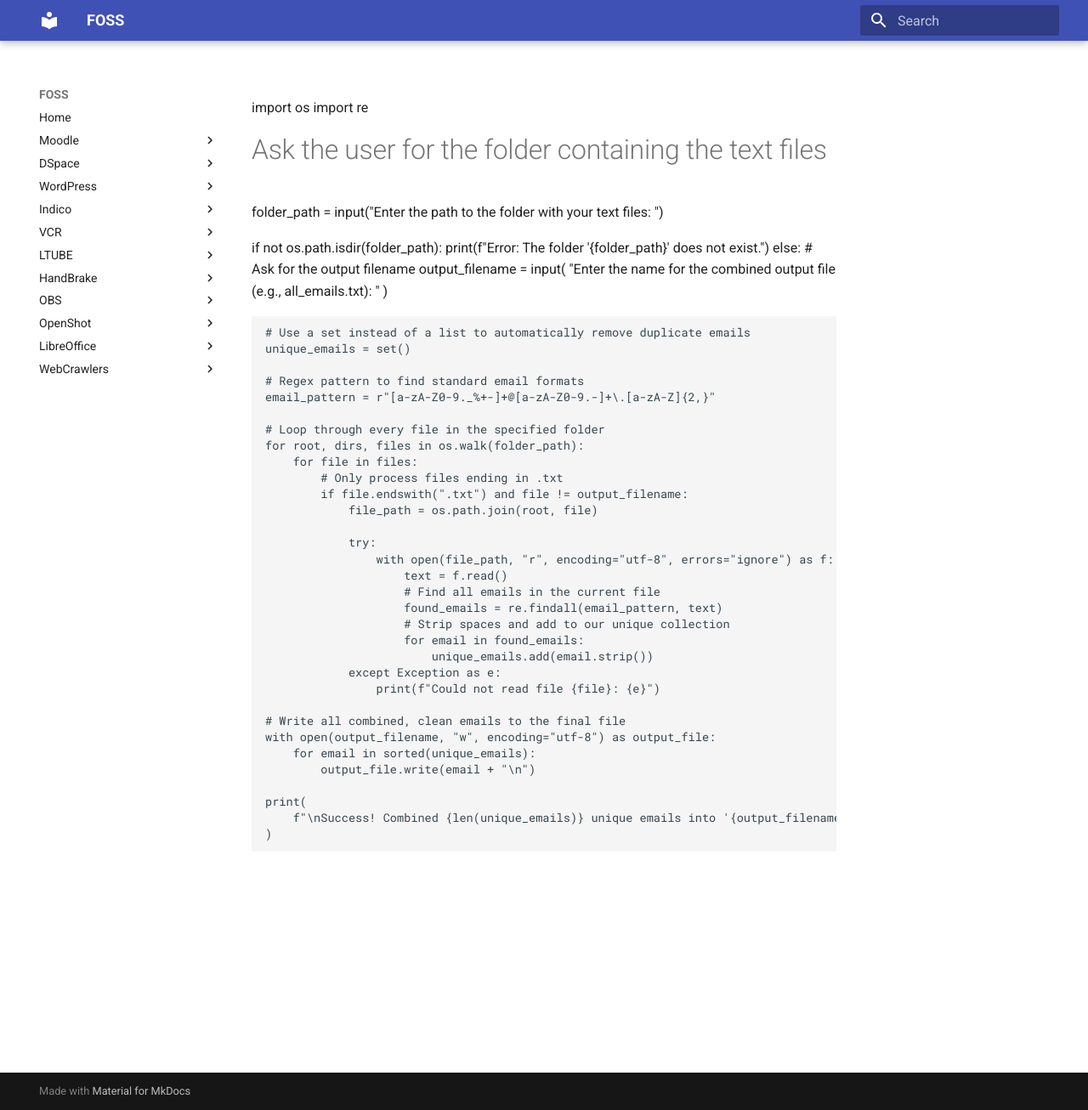
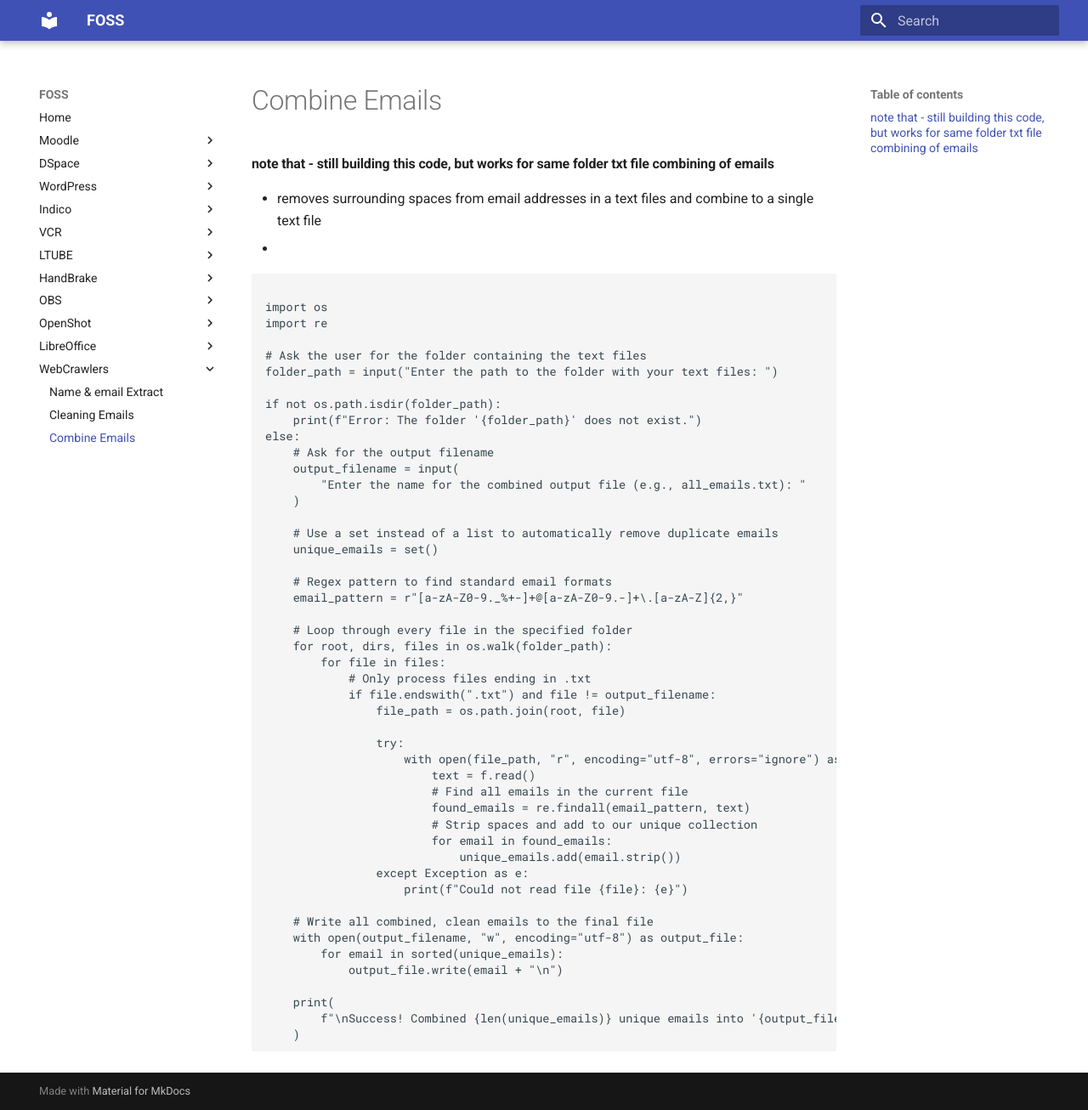
Before and after one commit to LEARN-LK/FOSS-LABWORK-HOST, an MkDocs documentation site: the page built from docs/webcrawlers/combine.md, in a window 1280 px wide and 1306 px high. Shown: the whole window at 85% size. Built offline with MkDocs 1.6.1 and Material for MkDocs 9.7.7, drawn with Linux system fonts in a browser that asks for light colours.

Commit message:
linked to main menu

````diff
--- a/docs/webcrawlers/combine.md
+++ b/docs/webcrawlers/combine.md
@@ -1,3 +1,9 @@
+#### note that - still building this code, but works for same folder txt file combining of emails
+
+  * removes surrounding spaces from email addresses in a text files and combine to a single text file
+  *
+```python
+
 import os
 import re
 
@@ -44,3 +50,4 @@ else:
     print(
         f"\nSuccess! Combined {len(unique_emails)} unique emails into '{output_filename}'."
     )
+```
--- a/mkdocs.yml
+++ b/mkdocs.yml
@@ -137,4 +137,6 @@ nav:
     - Writer : libreoffice/writer.md
     - Impress : libreoffice/impress.md
   - WebCrawlers:
-    - Name & email : webcrawlers/contactextract.md
+    - Name & email Extract : webcrawlers/contactextract.md
+    - Cleaning Emails: webcrawlers/cleaning.md
+    - Combine Emails : webcrawlers/combine.md
````
